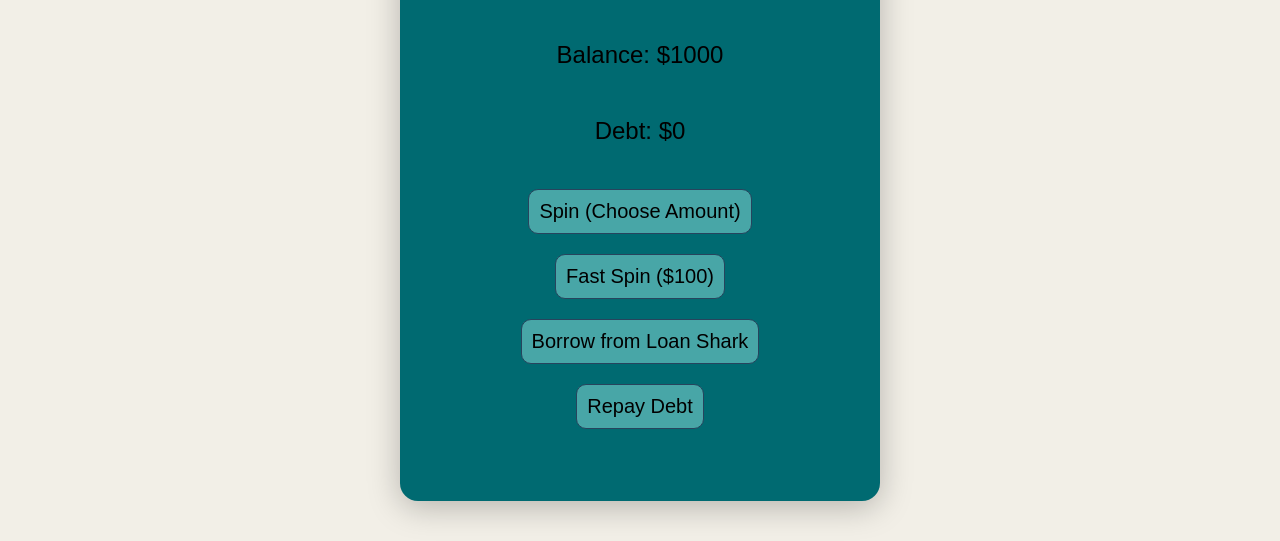
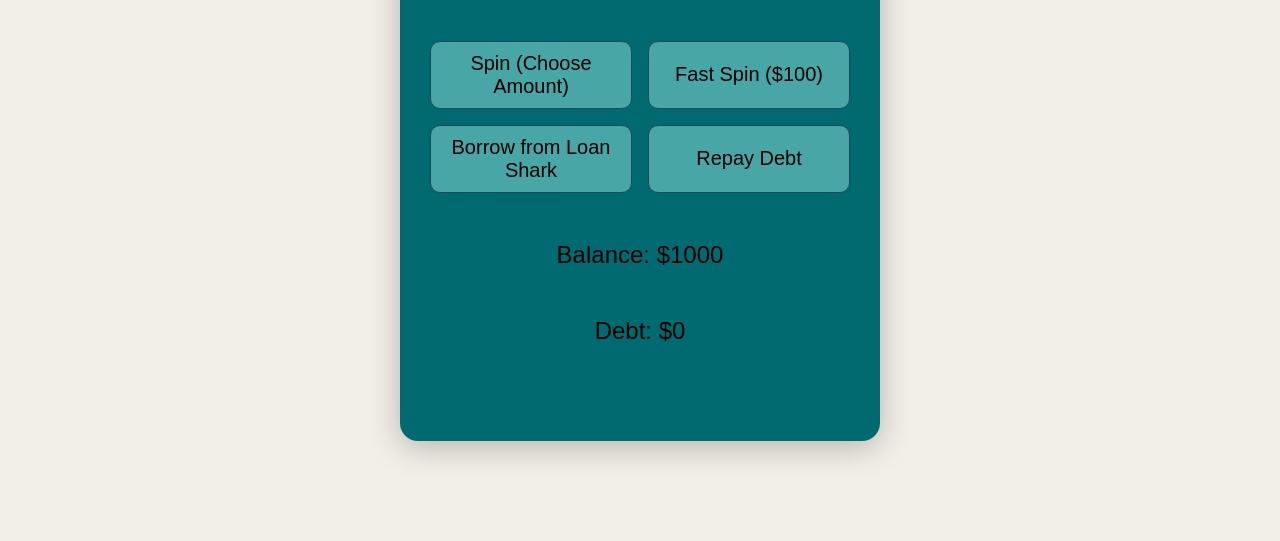
Before and after one commit to herrrscher/deepdive-4, a plain HTML site: page index.html in a window 1280 px wide. Shown: the part 289-830 px from the top of the page. After the commit the page ends 800 px from the top, so only its background shows below. Drawn offline with Linux system fonts and the light colour scheme.

Commit message:
something

```diff
--- a/index.html
+++ b/index.html
@@ -13,7 +13,7 @@
     </div>
     <a href="signup.html"><button class="sign">sign in</button></a>
 </div>
-    <div class="container">
+   <div class="container">
     <div id="slot-machine">
         <span class="slot" id="slot1">🍒</span>
         <span class="slot" id="slot2">🍋</span>
@@ -21,14 +21,16 @@
         <span class="slot" id="slot4">⭐</span>
         <span class="slot" id="slot5">💎</span>
     </div>
+    <div class="button-grid">
+        <button onclick="spinSlot()">Spin (Choose Amount)</button>
+        <button onclick="fastSpin()">Fast Spin ($100)</button>
+        <button onclick="borrowMoney()">Borrow from Loan Shark</button>
+        <button onclick="repayDebt()">Repay Debt</button>
+    </div>
     <p id="balance">Balance: $100</p>
     <p id="debt">Debt: $0</p>
-    <button onclick="spinSlot()">Spin (Choose Amount)</button>
-    <button onclick="fastSpin()">Fast Spin ($100)</button>
-    <button onclick="borrowMoney()">Borrow from Loan Shark</button>
-    <button onclick="repayDebt()">Repay Debt</button>
     <ul id="historyLog"></ul>
-    </div>
+</div>
 <script src="script.js"></script>
 </body>
 </html>
--- a/style.css
+++ b/style.css
@@ -24,6 +24,10 @@
             background-color: #48A6A7;
             border: 1px solid #27445D;
             border-radius: 10px;
+        }
+
+        button:hover {
+            cursor: pointer;
         }
 
         @keyframes spin {
@@ -90,3 +94,17 @@ a {
     text-decoration: none;
     color: white
 }
+
+.button-grid {
+    display: grid;
+    grid-template-columns: 1fr 1fr;
+    gap: 16px;
+    margin: 24px 0;
+    width: 100%;
+    max-width: 420px;
+}
+
+.button-grid button {
+    width: 100%;
+    margin-top: 0;
+}
```
Also changed, not shown: blackjack.html (+23 -0 lines).
